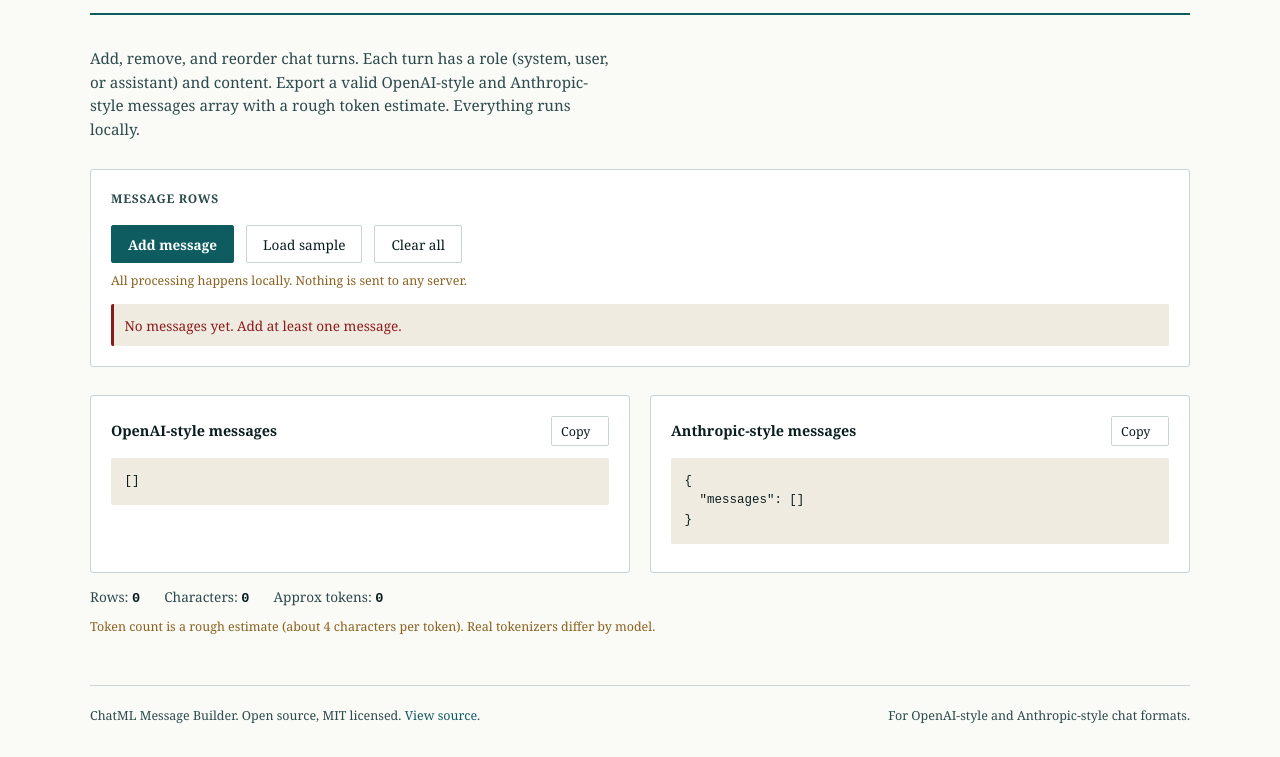
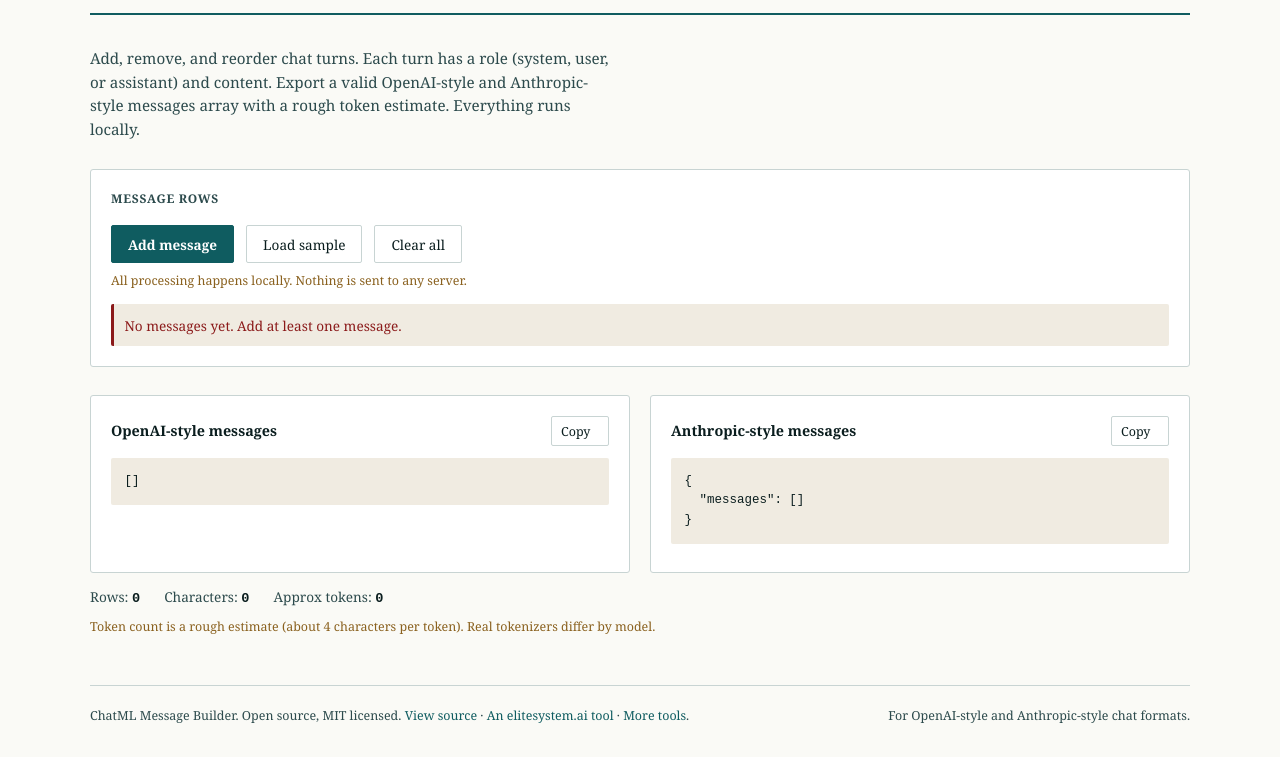
Before and after one commit to 0xelitesystem/chatml-message-builder, a plain HTML site: page index.html in a window 1280 px wide. Shown: the part 97-854 px from the top of the page. Drawn offline with Linux system fonts and the light colour scheme.

Commit message:
Give the page title a real pitch and add a Twitter card

```diff
--- a/index.html
+++ b/index.html
@@ -3,7 +3,8 @@
 <head>
 <meta charset="UTF-8">
 <meta name="viewport" content="width=device-width, initial-scale=1.0">
-<title>ChatML Message Builder</title>
+<title>ChatML Message Builder - visually build a chat messages array</title>
+<meta name="twitter:card" content="summary">
 <meta name="description" content="Visually build a chat messages array with roles and content, then export a valid OpenAI-style and Anthropic-style messages array. Runs entirely in your browser.">
 <link rel="canonical" href="https://0xelitesystem.github.io/chatml-message-builder/">
 <meta property="og:type" content="website">
@@ -257,7 +258,7 @@
 <p class="privacy-note">Token count is a rough estimate (about 4 characters per token). Real tokenizers differ by model.</p>
 
 <footer>
-  <div>ChatML Message Builder. Open source, MIT licensed. <a href="https://github.com/0xelitesystem/chatml-message-builder" target="_blank" rel="noopener">View source</a>.</div>
+  <div>ChatML Message Builder. Open source, MIT licensed. <a href="https://github.com/0xelitesystem/chatml-message-builder" target="_blank" rel="noopener">View source</a> &middot; <a href="https://elitesystem.ai" target="_blank" rel="noopener">An elitesystem.ai tool</a> &middot; <a href="https://0xelitesystem.github.io/" target="_blank" rel="noopener">More tools</a>.</div>
   <div>For OpenAI-style and Anthropic-style chat formats.</div>
 </footer>
 </div>
```
